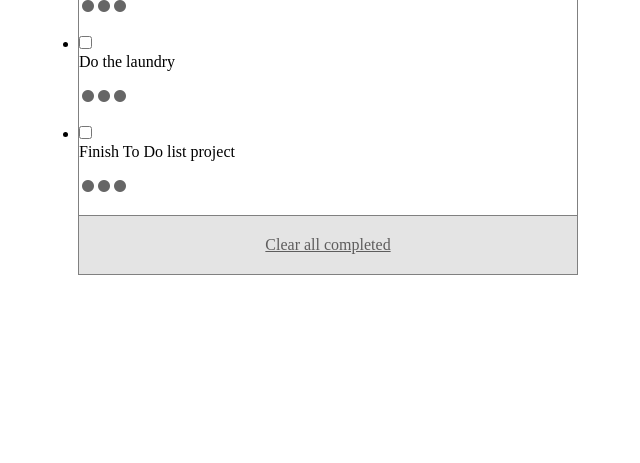
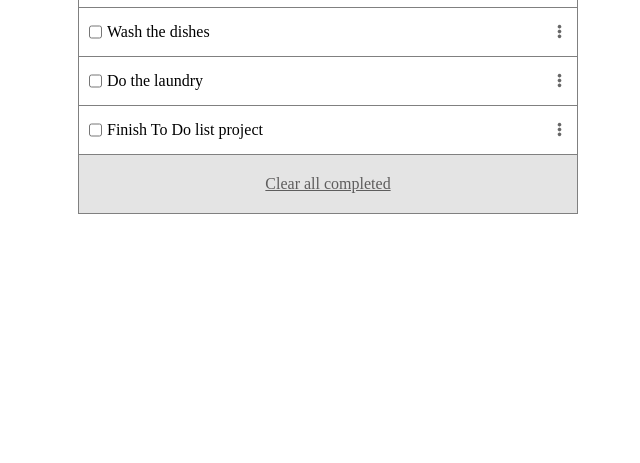
Before and after one commit to inakiesk/To-do-list, a website built with webpack: page src/index.html in a window 1280 px wide. Shown: the part 337-800 px from the top of the page, without its empty margins (312-952 px from the left). Built offline with nearby package versions, Linux system fonts and the light colour scheme.

Commit message:
Add styling and positioning to list section

```diff
--- a/src/index.html
+++ b/src/index.html
@@ -11,7 +11,8 @@
         <h2 class="header-text">Today's To Do</h2>
       </div>
       <div class="add-bar">
-        <input class="add-bar-text" type="text" placeholder="Add to your list..." maxlength="30"/>
+        <label class="hidden" for="add-input">Add to your list...</label>
+        <input class="add-bar-text" type="text" id="add-input" name="add-input" placeholder="Add to your list..." maxlength="30"/>
       </div>
       <ul class="list"></ul>
       <div class="clear">
--- a/src/style.css
+++ b/src/style.css
@@ -10,6 +10,10 @@ body {
   display: flex;
   justify-content: center;
   align-items: center;
+}
+
+.hidden {
+  display: none;
 }
 
 .wrapper {
@@ -61,3 +65,26 @@ body {
   text-decoration: underline;
   color: #5e5d5d;
 }
+
+.list-wrapper {
+  display: flex;
+  justify-content: space-between;
+  align-items: center;
+  padding: 15px 10px;
+  border-top: 1px solid grey;
+}
+
+.list-content {
+  display: flex;
+}
+
+.more-icon {
+  transform: rotate(90deg);
+  height: 15px;
+  width: 15px;
+}
+
+.list-text {
+  margin-left: 5px;
+  font-size: 16px;
+}
```
Also changed, not shown: dist/index.html, dist/main.js.
